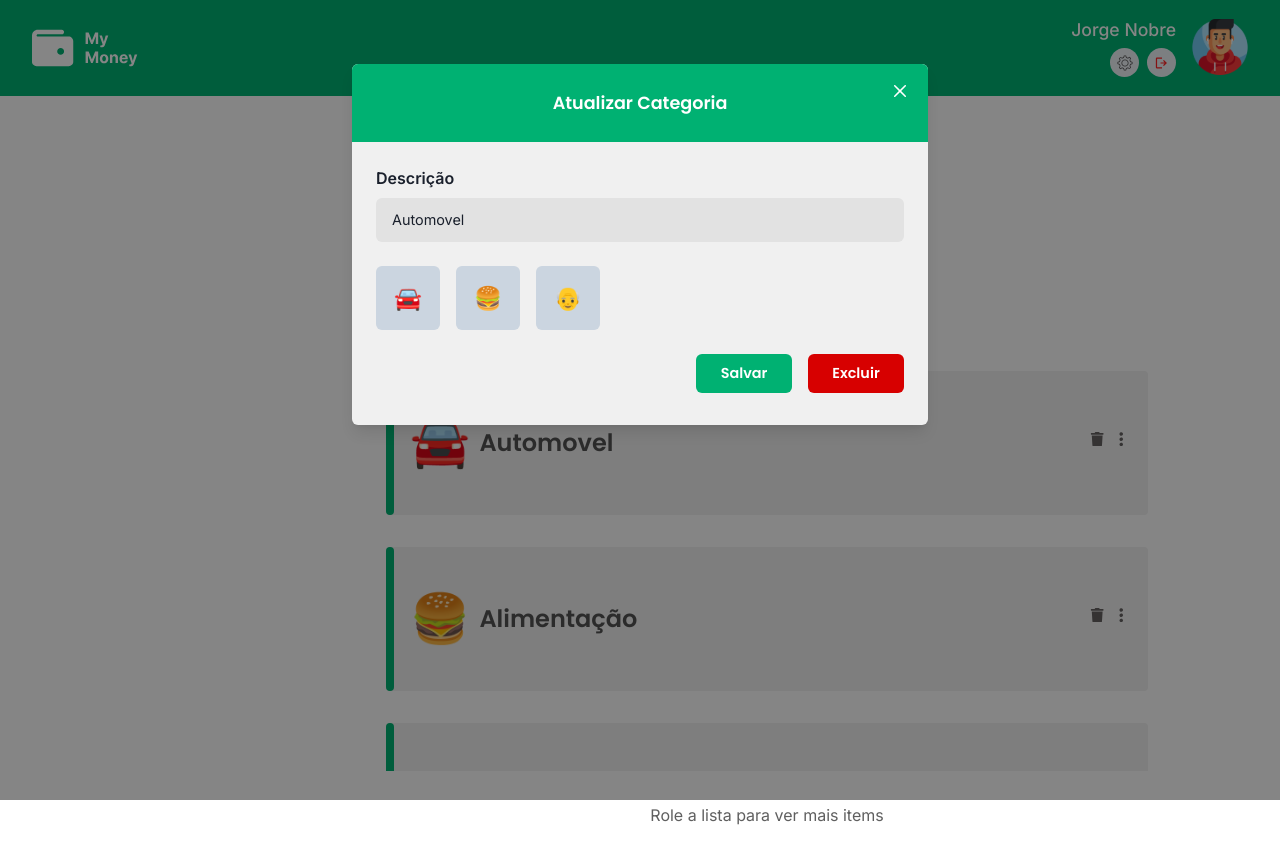
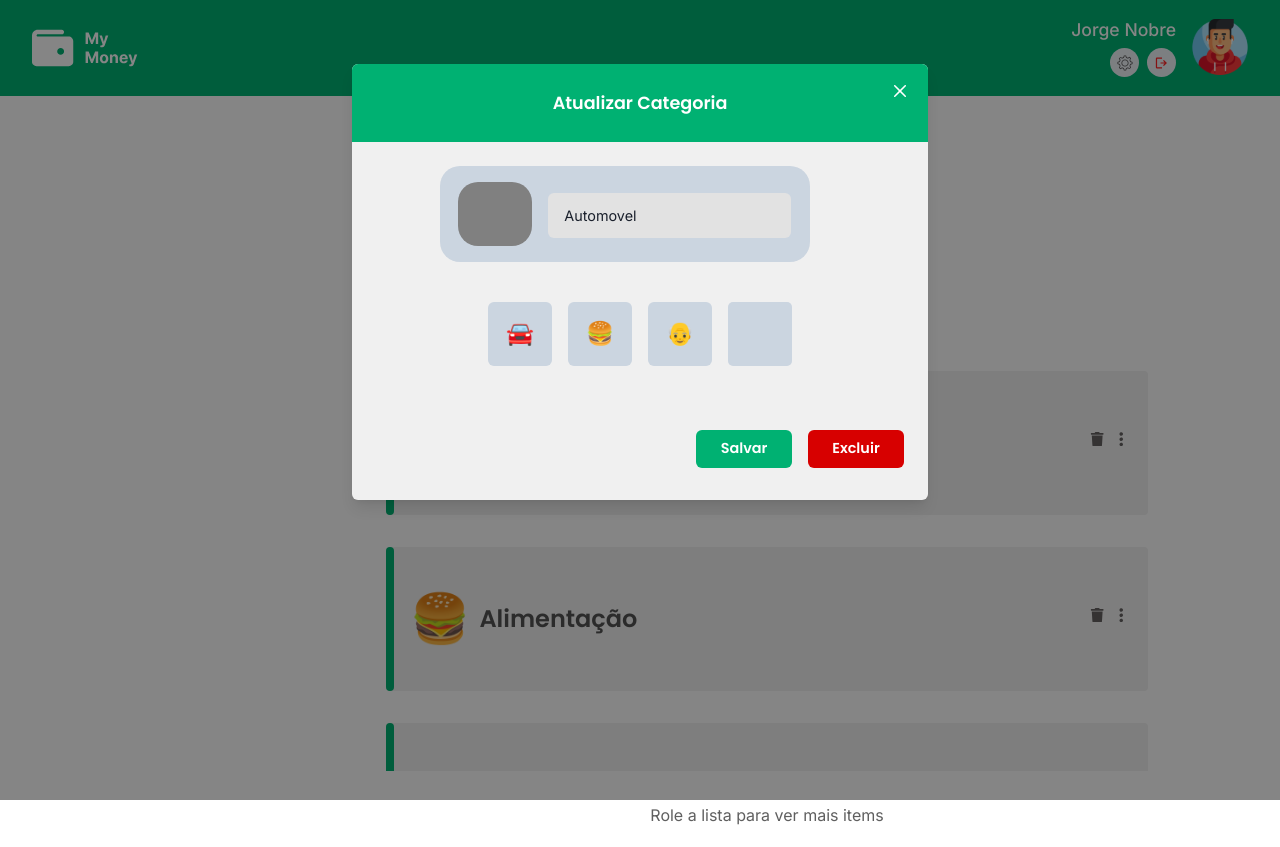
Before and after one commit to Weslley-hub/my-money-frontend, a React (Vite) app: page /auth/categories in a window 1280 px wide. Both pictures are taken after a click on the button 1121 px from the left and 439 px from the top of the page. Built offline with nearby package versions, Linux system fonts and the light colour scheme; some icons are missing.

Commit message:
modificações no modal de categorias

```diff
--- a/src/pages/Categories/components/ExpenseModal/CategorieModal.tsx
+++ b/src/pages/Categories/components/ExpenseModal/CategorieModal.tsx
@@ -1,4 +1,4 @@
-import { Flex, Spinner, Text, Button as ChakraUiButton } from "@chakra-ui/react";
+import { Flex, Spinner, Text, Button as ChakraUiButton, useToast, Icon, Box } from "@chakra-ui/react";
 import { Formik } from "formik";
 import React, { useImperativeHandle, useMemo, useRef, useState } from "react";
 import {
@@ -9,8 +9,9 @@ import {
 } from "../../../../components";
 import { useCategorie } from "../../contexts/Categorie.context";
 import { CategorieFormData } from "../../utils";
-import { ExpenseValidationSchema } from "../../validation";
+import { CategorieValidationSchema } from "../../validation";
 import { CategorieModel } from "../../../../models";
+import { showErrorToast, showSucessToast } from "../../../../services/ToastService";
 
 export type CategorieModalHandles = {
   open: (data?: CategorieModel) => void;
@@ -26,10 +27,12 @@ type IconButtonProps = {
   onSelectIcon: (icon: string) => void;
   isSelected: boolean;
 }
+
+
 function IconButton(props: IconButtonProps){
 
   function handleButtonClick(){
-    console.log("IconButton", props.icon);
+
     props.onSelectIcon(props.icon);
   }
 
@@ -94,21 +97,28 @@ const CategorieModalComponent: React.ForwardRefRenderFunction<
 
 
   function handleClickIconButton(icon: string){
-    console.log("MODAL", icon);
     setSelectedIcon(icon);
   }
+  const toast = useToast();
+  async function handleSubmitForm(data: CategorieFormData) {
 
-  async function handleSubmitForm(data: CategorieFormData) {
+
+     if(!selectedIcon){
+     showErrorToast(toast, "Selecione um ícone")
+      return;
+     }
+
+
     if (!selectedCategorie) {
       addCategorie({
         description: data.description,
-        icon: "🎈",
+        icon: selectedIcon,
         id: " "
       });
     } else {
       updateCategorie({
         description: data.description,
-        icon: "🎈",
+        icon: selectedIcon,
         id: selectedCategorie.id
       });
     }
@@ -125,6 +135,7 @@ const CategorieModalComponent: React.ForwardRefRenderFunction<
     <Modal
       title={selectedCategorie? "Atualizar Categoria" : "Cadastrar Categoria"}
       ref={modalRef}
+
     >
       <Formik<CategorieFormData>
         initialValues={formInitialValues}
@@ -133,27 +144,60 @@ const CategorieModalComponent: React.ForwardRefRenderFunction<
           await handleSubmitForm(data);
           setSubmitting(false);
         }}
-
+        validationSchema = {CategorieValidationSchema}
       >
         {({ isSubmitting, handleSubmit }) => {
           return (
             <>
-              <FormInputWithLabel
+              <Flex
+      alignItems={"center"}
+      justifyContent ={"center"}
+      height={"6rem"}
+      width="70%"
+      background={"gray.300"}
+      borderRadius = {"20px"}
+      marginRight={"1rem"}
+      marginLeft = {"4rem"}>
+
+        <Flex alignItems={"center"}
+        justifyContent ={"center"}
+        background={"gray"}
+        height={"4rem"}
+        width = "20%"
+        borderRadius = {"20px"}
+        marginRight={"1rem"} >
+        <Text fontSize={"3rem"}>{selectedIcon}</Text></Flex>
+        <Box alignSelf={"flex-end"}>
+        <FormInputWithLabel
                 variant="WITHOUT_ICON"
                 formikFieldConfig={{ name: "description" }}
                 placeholder={"Nome da categoria"}
                 name="description"
                 marginBottom={"1rem"}
-                label="Descrição"
+                label=""
+
+
               />
+              </Box>
+        </Flex>
 
-              <Flex >
+
+              <Flex paddingY={"40px"} marginLeft = {"7rem"}>
                 {defaultIcons.map(
                   (icon) => (
                     <IconButton isSelected={selectedIcon === icon} onSelectIcon={handleClickIconButton} key={icon} icon={icon} />)
                   )
                 }
+                <Flex
+              alignItems={"center"}
+              justifyContent={"center"}
+              height={"4rem"}
+              width={"4rem"}
+              borderRadius ={"5px"}
+              background={"gray.300"}
+              marginRight={"1rem"}></Flex>
               </Flex>
+
 
 
               <Flex
--- /dev/null
+++ b/src/pages/Categories/validation/CategorieSchema.ts
@@ -0,0 +1,7 @@
+import * as Yup from "yup";
+
+const ExpenseValidationSchema = Yup.object().shape({
+  description: Yup.string().required("Descrição do gasto é obrigatória")
+});
+
+export { ExpenseValidationSchema };
--- a/src/pages/Categories/validation/index.ts
+++ b/src/pages/Categories/validation/index.ts
@@ -1 +1 @@
-export * from "./ExpenseSchema";
+export * from "./CategorieSchema";
--- a/src/pages/ForgetPasswordEmail/components/NewPasswordEmailForm/NewPasswordEmailForm.tsx
+++ b/src/pages/ForgetPasswordEmail/components/NewPasswordEmailForm/NewPasswordEmailForm.tsx
@@ -14,7 +14,6 @@ const NewPasswordEmailForm = () => {
   const toast = useToast();
 
   function handleChangePassword(
-    data: NewPasswordEmailFormData,
     formikHelpers: FormikHelpers<NewPasswordEmailFormData>
   ) {
     const { setSubmitting } = formikHelpers;
--- a/src/services/ToastService.ts
+++ b/src/services/ToastService.ts
@@ -6,4 +6,14 @@ export function showSucessToast(toast: CreateToastFnReturn, message: string) {
     isClosable: true,
     description: message,
   });
+
 }
+
+export function showErrorToast(toast: CreateToastFnReturn, message: string) {
+  toast({
+    status: "error",
+    isClosable: true,
+    description: message,
+  });
+
+}
```
Also changed, not shown: src/pages/Categories/validation/ExpenseSchema.ts (deleted, +0 -8 lines).
